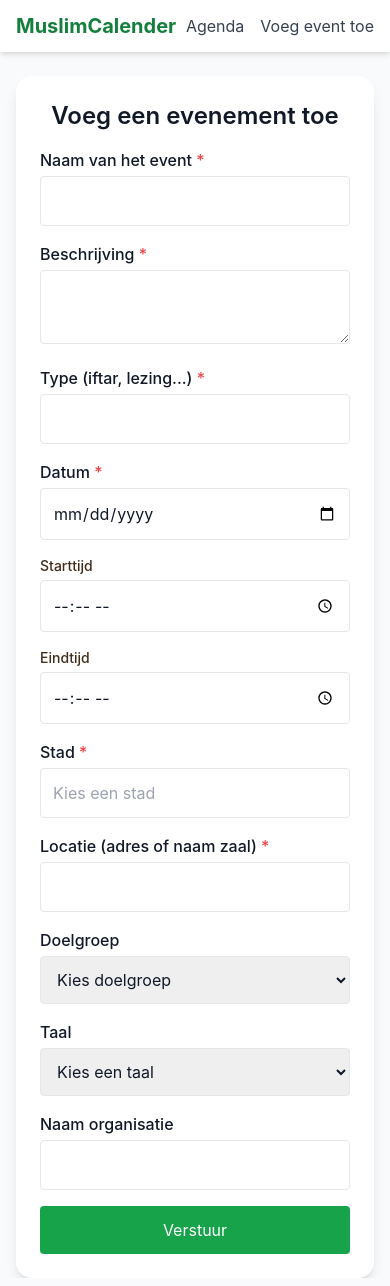
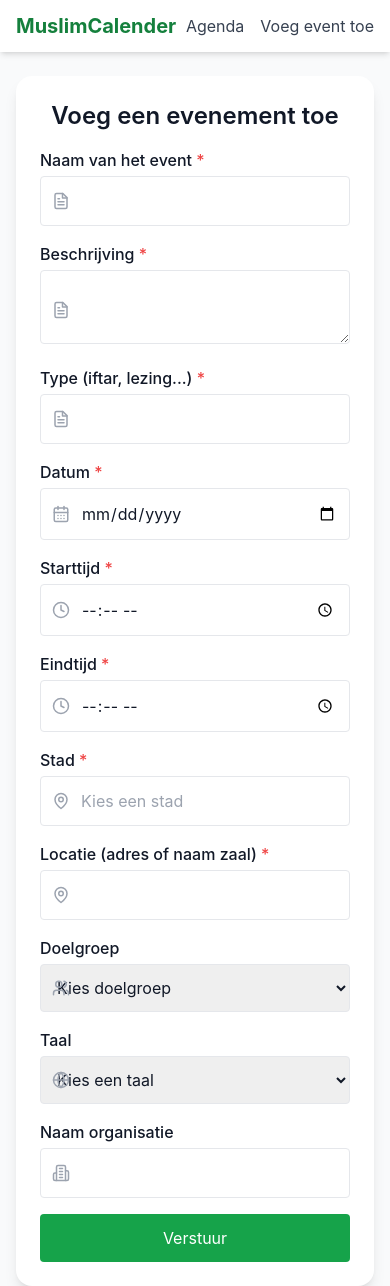
Before and after one commit to IvanaSaraber/MuslimCalender, a Next.js app: page /upload/form in a window 390 px wide. Built offline with nearby package versions, Linux system fonts and the light colour scheme.

Commit message:
Update page.tsx

```diff
--- a/app/upload/form/page.tsx
+++ b/app/upload/form/page.tsx
@@ -1,7 +1,7 @@
 "use client";
 
 import { useState } from "react";
-import { Clock, MapPin, CalendarDays, Building2 } from "lucide-react";
+import { Clock, MapPin, CalendarDays, Building2, Users, FileText, Globe } from "lucide-react";
 
 const cities = [
   "Alkmaar", "Almelo", "Almere", "Alphen aan den Rijn", "Amersfoort", "Amsterdam",
@@ -12,7 +12,7 @@ const cities = [
   "Nieuwegein", "Nijmegen", "Oss", "Overig", "Purmerend", "Rijswijk", "Roosendaal",
   "Rotterdam", "Sittard-Geleen", "s-Hertogenbosch", "Tilburg", "Utrecht", "Veenendaal",
   "Venlo", "Westland", "Zaandstad", "Zeist", "Zoetermeer", "Zwolle"
-];
+].sort();
 
 export default function UploadFormPage() {
   const [formData, setFormData] = useState({
@@ -32,12 +32,12 @@ export default function UploadFormPage() {
   const [submitting, setSubmitting] = useState(false);
   const [success, setSuccess] = useState(false);
 
-  const handleChange = (e: React.ChangeEvent<HTMLInputElement | HTMLSelectElement | HTMLTextAreaElement>) => {
+  const handleChange = (e) => {
     const { name, value } = e.target;
     setFormData((prev) => ({ ...prev, [name]: value }));
   };
 
-  const handleSubmit = async (e: React.FormEvent) => {
+  const handleSubmit = async (e) => {
     e.preventDefault();
     setSubmitting(true);
     setSuccess(false);
@@ -68,117 +68,62 @@ export default function UploadFormPage() {
     setSubmitting(false);
   };
 
+  const InputWrapper = ({ label, icon: Icon, children, required }) => (
+    <div className="relative">
+      <label className="block font-medium mb-1">
+        {label} {required && <span className="text-red-500">*</span>}
+      </label>
+      <div className="relative">
+        {Icon && <Icon className="absolute left-3 top-1/2 -translate-y-1/2 text-gray-400" size={18} />}
+        {children}
+      </div>
+    </div>
+  );
+
   return (
     <main className="p-6 max-w-2xl mx-auto bg-white shadow-lg rounded-2xl mt-6">
       <h1 className="text-2xl font-semibold mb-4 text-center">Voeg een evenement toe</h1>
+      <form onSubmit={handleSubmit} className="space-y-4">
+        <InputWrapper label="Naam van het event" icon={FileText} required>
+          <input name="EventName" required value={formData.EventName} onChange={handleChange} className="w-full p-3 pl-10 border rounded" />
+        </InputWrapper>
 
-      <form onSubmit={handleSubmit} className="space-y-4">
-        {/* Event Name */}
-        <div>
-          <label className="block font-medium mb-1">
-            Naam van het event <span className="text-red-500">*</span>
-          </label>
-          <input name="EventName" required value={formData.EventName} onChange={handleChange} className="w-full p-3 border rounded" />
+        <InputWrapper label="Beschrijving" icon={FileText} required>
+          <textarea name="Description" required value={formData.Description} onChange={handleChange} className="w-full p-3 pl-10 border rounded" />
+        </InputWrapper>
+
+        <InputWrapper label="Type (iftar, lezing...)" icon={FileText} required>
+          <input name="EventType" required value={formData.EventType} onChange={handleChange} className="w-full p-3 pl-10 border rounded" />
+        </InputWrapper>
+
+        <InputWrapper label="Datum" icon={CalendarDays} required>
+          <input type="date" name="Date" required value={formData.Date} onChange={handleChange} className="w-full p-3 pl-10 border rounded" />
+        </InputWrapper>
+
+        <div className="flex flex-col sm:flex-row gap-4">
+          <InputWrapper label="Starttijd" icon={Clock} required>
+            <input type="time" name="StartTime" value={formData.StartTime} onChange={handleChange} required className="w-full p-3 pl-10 border rounded" />
+          </InputWrapper>
+
+          <InputWrapper label="Eindtijd" icon={Clock} required>
+            <input type="time" name="EndTime" value={formData.EndTime} onChange={handleChange} required className="w-full p-3 pl-10 border rounded" />
+          </InputWrapper>
         </div>
 
-        {/* Description */}
-        <div>
-          <label className="block font-medium mb-1">
-            Beschrijving <span className="text-red-500">*</span>
-          </label>
-          <textarea name="Description" required value={formData.Description} onChange={handleChange} className="w-full p-3 border rounded" />
-        </div>
-
-        {/* Type */}
-        <div>
-          <label className="block font-medium mb-1">
-            Type (iftar, lezing...) <span className="text-red-500">*</span>
-          </label>
-          <input name="EventType" required value={formData.EventType} onChange={handleChange} className="w-full p-3 border rounded" />
-        </div>
-
-        {/* Date */}
-        <div>
-          <label className="block font-medium mb-1">
-            Datum <span className="text-red-500">*</span>
-          </label>
-          <input type="date" name="Date" required value={formData.Date} onChange={handleChange} className="w-full p-3 border rounded" />
-        </div>
-
-        {/* Time: Start & End */}
-        <div className="flex flex-col sm:flex-row gap-4">
-          <div className="flex-1">
-            <label htmlFor="StartTime" className="block text-sm font-medium text-[#422c1b] mb-1">
-              Starttijd
-            </label>
-            <input
-              type="time"
-              name="StartTime"
-              id="StartTime"
-              value={formData.StartTime}
-              onChange={handleChange}
-              required
-              className="w-full p-3 border rounded"
-            />
-          </div>
-          <div className="flex-1">
-            <label htmlFor="EndTime" className="block text-sm font-medium text-[#422c1b] mb-1">
-              Eindtijd
-            </label>
-            <input
-              type="time"
-              name="EndTime"
-              id="EndTime"
-              value={formData.EndTime}
-              onChange={handleChange}
-              required
-              className="w-full p-3 border rounded"
-            />
-          </div>
-        </div>
-
-
-        {/* City */}
-        <div>
-          <label className="block font-medium mb-1">
-            Stad <span className="text-red-500">*</span>
-          </label>
-          <input
-            list="city-options"
-            name="City"
-            placeholder="Kies een stad"
-            value={formData.City}
-            onChange={handleChange}
-            required
-            className="w-full p-3 border rounded"
-          />
+        <InputWrapper label="Stad" icon={MapPin} required>
+          <input list="city-options" name="City" placeholder="Kies een stad" value={formData.City} onChange={handleChange} required className="w-full p-3 pl-10 border rounded" />
           <datalist id="city-options">
-              {[
-                "Alkmaar", "Almelo", "Almere", "Alphen aan den Rijn", "Amersfoort", "Amsterdam",
-                "Apeldoorn", "Arnhem", "Assen", "Bergen op Zoom", "Breda", "Delft", "Den Haag",
-                "Deventer", "Dordrecht", "Doetinchem", "Ede", "Eindhoven", "Emmen", "Enschede",
-                "Gouda", "Groningen", "Haarlem", "Haarlemmermeer", "Heerlen", "Helmond", "Hoorn",
-                "Katwijk", "Leeuwarden", "Leiden", "Lelystad", "Maastricht", "Middelburg",
-                "Nieuwegein", "Nijmegen", "Oss", "Overig", "Purmerend", "Rijswijk", "Roosendaal",
-                "Rotterdam", "Sittard-Geleen", "s-Hertogenbosch", "Tilburg", "Utrecht", "Veenendaal",
-                "Venlo", "Westland", "Zaandstad", "Zeist", "Zoetermeer", "Zwolle"
-              ].sort().map((city) => (
-                <option key={city} value={city} />
+            {cities.map((city) => (
+              <option key={city} value={city} />
             ))}
           </datalist>
-        </div>
+        </InputWrapper>
 
-        {/* Location */}
-        <div>
-          <label className="block font-medium mb-1">
-            Locatie (adres of naam zaal) <span className="text-red-500">*</span>
-          </label>
-          <input name="Location" required value={formData.Location} onChange={handleChange} className="w-full p-3 border rounded" />
-        </div>
+        <InputWrapper label="Locatie (adres of naam zaal)" icon={MapPin} required>
+          <input name="Location" value={formData.Location} onChange={handleChange} required className="w-full p-3 pl-10 border rounded" />
+        </InputWrapper>
 
-        {/* Gender */}
-        <div>
-          <label className="block font-medium mb-1">Doelgroep</label>
+        <InputWrapper label="Doelgroep" icon={Users}>
           <select name="Gender" value={formData.Gender} onChange={handleChange} className="w-full p-3 border rounded">
             <option value="">Kies doelgroep</option>
             <option value="gemengd">Gemengd</option>
@@ -186,11 +131,9 @@ export default function UploadFormPage() {
             <option value="vrouwen">Vrouwen</option>
             <option value="overig">Overig</option>
           </select>
-        </div>
+        </InputWrapper>
 
-        {/* Language */}
-        <div>
-          <label className="block font-medium mb-1">Taal</label>
+        <InputWrapper label="Taal" icon={Globe}>
           <select name="Language" value={formData.Language} onChange={handleChange} className="w-full p-3 border rounded">
             <option value="">Kies een taal</option>
             <option value="Nederlands">Nederlands</option>
@@ -198,15 +141,12 @@ export default function UploadFormPage() {
             <option value="Engels">Engels</option>
             <option value="overig">Overig</option>
           </select>
-        </div>
+        </InputWrapper>
 
-        {/* Organisation */}
-        <div>
-          <label className="block font-medium mb-1">Naam organisatie</label>
-          <input name="Organisation" value={formData.Organisation} onChange={handleChange} className="w-full p-3 border rounded" />
-        </div>
+        <InputWrapper label="Naam organisatie" icon={Building2}>
+          <input name="Organisation" value={formData.Organisation} onChange={handleChange} className="w-full p-3 pl-10 border rounded" />
+        </InputWrapper>
 
-        {/* Submit */}
         <button disabled={submitting} type="submit" className="w-full bg-green-600 text-white py-3 rounded hover:bg-green-700 transition">
           {submitting ? "Versturen..." : "Verstuur"}
         </button>
```
